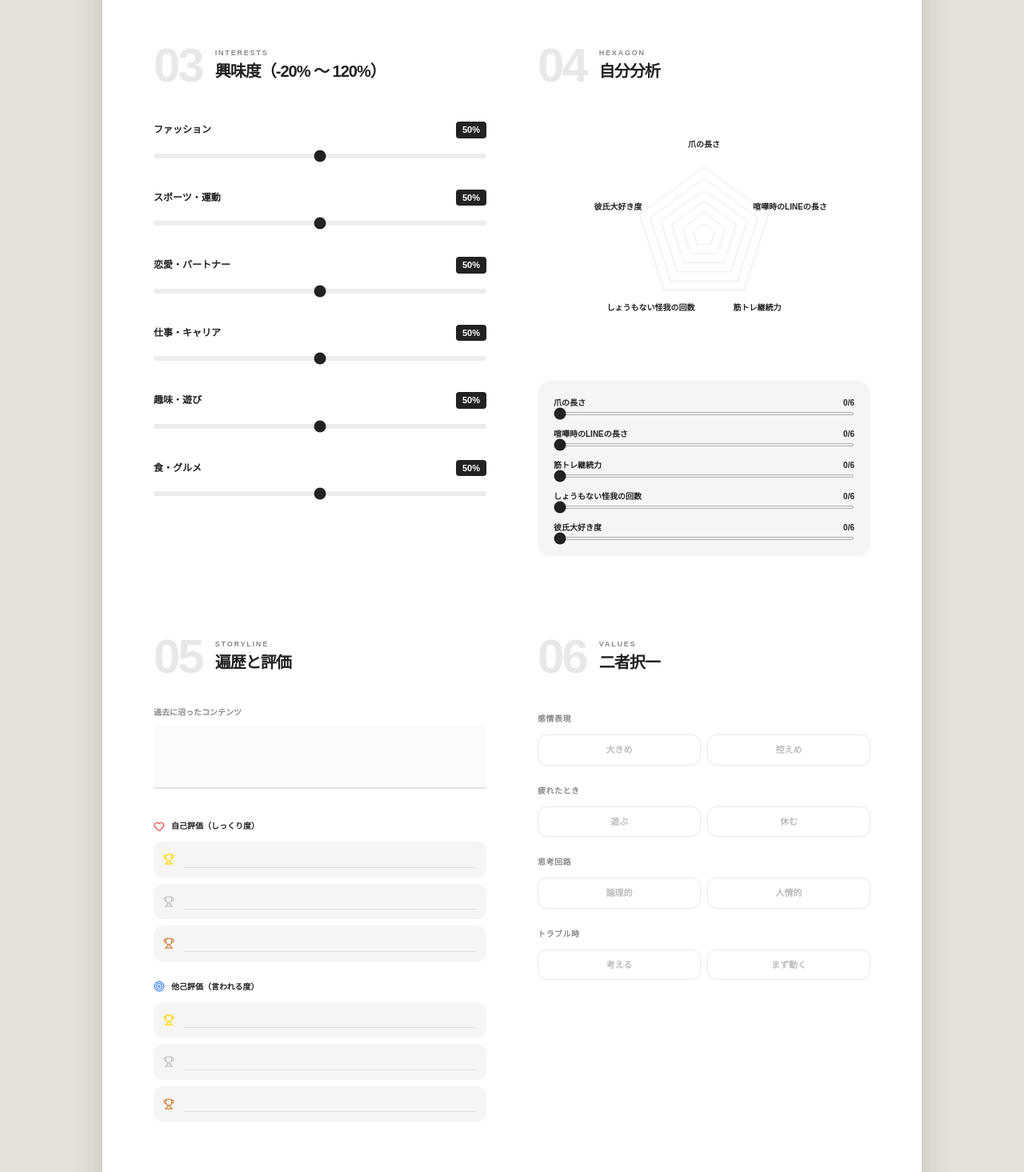
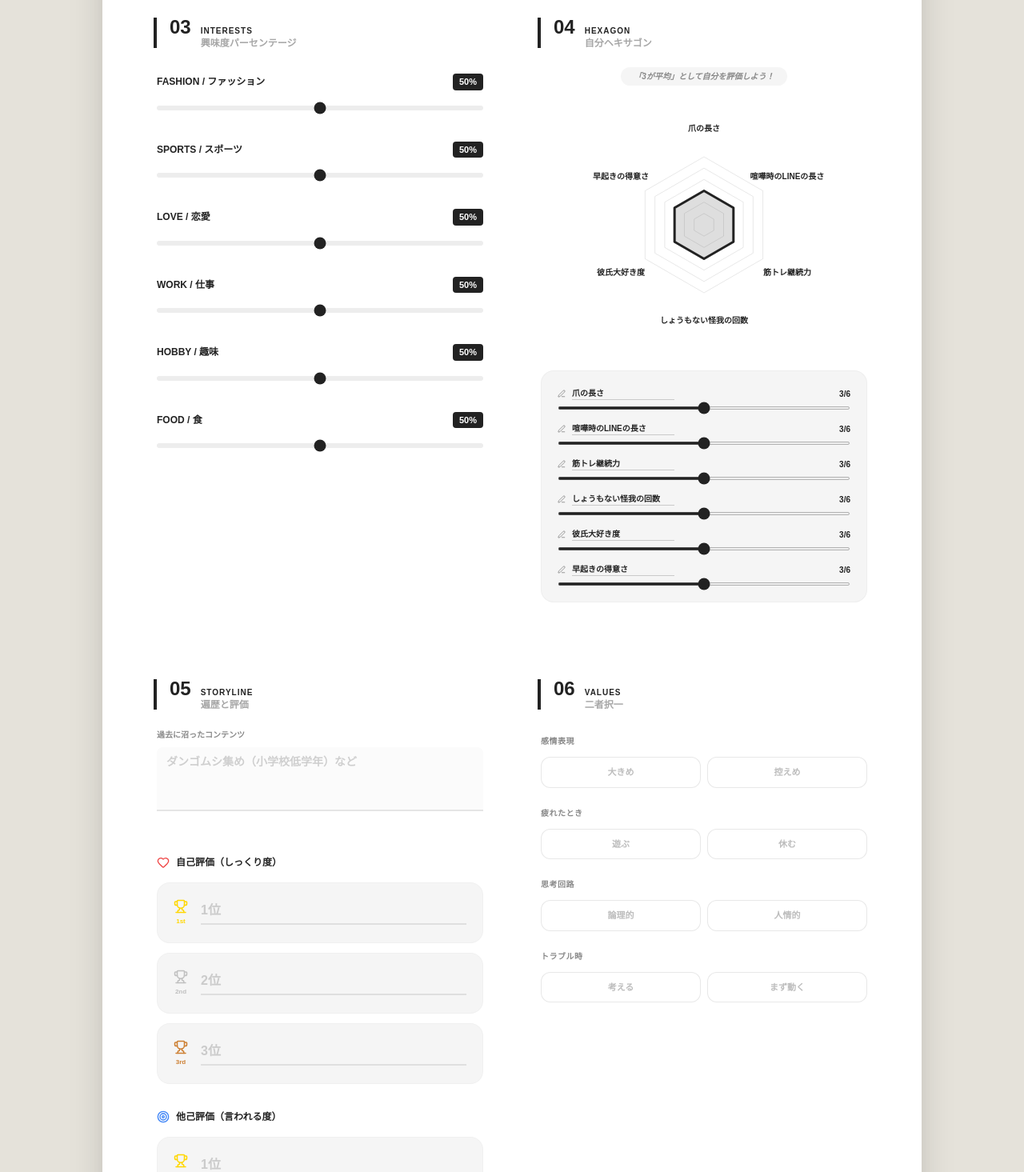
Before and after one commit to minomon893/m.-personal-space, a Next.js app: page /menu/profile in a window 1280 px wide. Shown: the part 940-2405 px from the top of the page at 80% size. Built offline with nearby package versions, Linux system fonts and the light colour scheme.

Commit message:
Fix: RankingSectionの重複定義を解消

```diff
--- a/src/app/menu/profile/page.js
+++ b/src/app/menu/profile/page.js
@@ -17,11 +17,12 @@ export default function HighContrastProfilePage() {
     interests: { fashion: 50, sports: 50, love: 50, work: 50, hobby: 50, food: 50 },
     history: "",
     hexagon: [
-      { label: "爪の長さ", val: 0 },
-      { label: "喧嘩時のLINEの長さ", val: 0 },
-      { label: "筋トレ継続力", val: 0 },
-      { label: "しょうもない怪我の回数", val: 0 },
-      { label: "彼氏大好き度", val: 0 }
+      { label: "爪の長さ", val: 3 },
+      { label: "喧嘩時のLINEの長さ", val: 3 },
+      { label: "筋トレ継続力", val: 3 },
+      { label: "しょうもない怪我の回数", val: 3 },
+      { label: "彼氏大好き度", val: 3 },
+      { label: "早起きの得意さ", val: 3 }
     ],
     eval: {
       self: ["", "", ""],
@@ -119,7 +120,7 @@ export default function HighContrastProfilePage() {
             <Section title="01" en="IDENTIFICATION" jp="基本情報">
               <Input label="Name / 名前" value={data.basic.name} placeholder="名前を入力" onChange={v => handleChange('basic.name', v)} isEditing={isEditing} />
               <div className="grid grid-cols-2 gap-4">
-                <Input label="Sex / 属性" value={data.basic.sexuality} placeholder="性自認等" onChange={v => handleChange('basic.sexuality', v)} isEditing={isEditing} />
+                <Input label="Sexuality / セクシュアリティ" value={data.basic.sexuality} placeholder="性自認、性表現等あれば" onChange={v => handleChange('basic.sexuality', v)} isEditing={isEditing} />
                 <Input label="MBTI" value={data.basic.mbti} placeholder="性格タイプ" onChange={v => handleChange('basic.mbti', v)} isEditing={isEditing} />
               </div>
               <div className="grid grid-cols-2 gap-4">
@@ -146,15 +147,15 @@ export default function HighContrastProfilePage() {
             </Section>
 
             {/* 03: Interests */}
-            <Section title="03" en="INTERESTS" jp="興味度（-20% 〜 120%）">
+            <Section title="03" en="INTERESTS" jp="興味度パーセンテージ">
               <div className="space-y-8 pt-2">
                 {[
-                  { k: 'fashion', l: 'ファッション' },
-                  { k: 'sports', l: 'スポーツ・運動' },
-                  { k: 'love', l: '恋愛・パートナー' },
-                  { k: 'work', l: '仕事・キャリア' },
-                  { k: 'hobby', l: '趣味・遊び' },
-                  { k: 'food', l: '食・グルメ' }
+                  { k: 'fashion', l: 'FASHION / ファッション' },
+                  { k: 'sports', l: 'SPORTS / スポーツ' },
+                  { k: 'love', l: 'LOVE / 恋愛' },
+                  { k: 'work', l: 'WORK / 仕事' },
+                  { k: 'hobby', l: 'HOBBY / 趣味' },
+                  { k: 'food', l: 'FOOD / 食' }
                 ].map(({ k, l }) => (
                   <div key={k} className="relative">
                     <div className="flex justify-between items-center mb-2">
@@ -179,16 +180,26 @@ export default function HighContrastProfilePage() {
             </Section>
 
             {/* 04: Hexagon Chart */}
-            <Section title="04" en="HEXAGON" jp="自分分析">
-              <div className="flex flex-col items-center overflow-hidden">
+            <Section title="04" en="HEXAGON" jp="自分ヘキサゴン">
+              <div className="flex flex-col items-center">
+                <p className="text-[10px] font-bold text-[#888888] mb-6 bg-[#F5F5F5] px-4 py-1 rounded-full italic">
+                  「3が平均」として自分を評価しよう！
+                </p>
                 <RadarChart data={data.hexagon} />
                 {isEditing && (
-                  <div className="grid grid-cols-1 gap-4 w-full bg-[#F5F5F5] p-5 rounded-2xl mt-8">
+                  <div className="grid grid-cols-1 gap-4 w-full bg-[#F5F5F5] p-5 rounded-2xl mt-8 border border-[#22222208]">
                     {data.hexagon.map((item, i) => (
-                      <div key={i} className="flex flex-col gap-1">
-                        <div className="flex justify-between text-[10px] font-black">
-                          <span>{item.label}</span>
-                          <span>{item.val}/6</span>
+                      <div key={i} className="flex flex-col gap-2">
+                        <div className="flex justify-between items-center text-[10px] font-black">
+                          <div className="flex items-center gap-2 text-[#222222]">
+                            <Edit3 size={10} className="text-[#888888]" />
+                            <input
+                              className="bg-transparent border-b border-[#22222233] focus:border-[#222222] outline-none w-32"
+                              value={item.label}
+                              onChange={e => handleHexChange(i, 'label', e.target.value)}
+                            />
+                          </div>
+                          <span className="font-mono">{item.val}/6</span>
                         </div>
                         <input type="range" min="0" max="6" step="1" value={item.val} onChange={e => handleHexChange(i, 'val', parseInt(e.target.value))} className="w-full h-1 accent-[#222222]" />
                       </div>
@@ -200,10 +211,17 @@ export default function HighContrastProfilePage() {
 
             {/* 05: Evaluation */}
             <Section title="05" en="STORYLINE" jp="遍歴と評価">
-              <Input label="過去に沼ったコンテンツ" value={data.history} isArea={true} onChange={v => handleChange('history', v)} isEditing={isEditing} />
-              <div className="grid grid-cols-1 gap-6 mt-8">
-                <RankingSection title="自己評価（しっくり度）" icon={<Heart size={14} className="text-[#EF4444]" />} type="self" items={data.eval.self} onUpdate={handleRankChange} isEditing={isEditing} />
-                <RankingSection title="他己評価（言われる度）" icon={<Target size={14} className="text-[#3B82F6]" />} type="others" items={data.eval.others} onUpdate={handleRankChange} isEditing={isEditing} />
+              <Input
+                label="過去に沼ったコンテンツ"
+                value={data.history}
+                isArea={true}
+                placeholder={"ダンゴムシ集め（小学校低学年）など"}
+                onChange={v => handleChange('history', v)}
+                isEditing={isEditing}
+              />
+              <div className="grid grid-cols-1 gap-8 mt-12">
+                <RankingSection title="自己評価（しっくり度）" icon={<Heart size={16} className="text-[#EF4444]" />} type="self" items={data.eval.self} onUpdate={handleRankChange} isEditing={isEditing} />
+                <RankingSection title="他己評価（言われる度）" icon={<Target size={16} className="text-[#3B82F6]" />} type="others" items={data.eval.others} onUpdate={handleRankChange} isEditing={isEditing} />
               </div>
             </Section>
 
@@ -246,15 +264,44 @@ export default function HighContrastProfilePage() {
 
 function Section({ title, en, jp, children }) {
   return (
-    <div className="relative w-full">
-      <div className="flex items-center gap-4 mb-8">
-        <span className="text-4xl md:text-6xl font-black text-[#2222221A] leading-none tracking-tighter">{title}</span>
+    <section className="flex flex-col gap-6">
+      <div className="flex items-baseline gap-3 border-l-4 border-[#222222] pl-4">
+        <span className="text-xl md:text-2xl font-black font-mono leading-none">{title}</span>
         <div className="flex flex-col">
-          <span className="text-[9px] font-black tracking-[0.2em] text-[#888888] uppercase">{en}</span>
-          <h2 className="text-[16px] md:text-[20px] font-black text-[#222222] tracking-tighter">{jp}</h2>
+          <span className="text-[10px] font-black tracking-widest text-[#222222] uppercase leading-none mb-1">{en}</span>
+          <span className="text-[12px] font-bold text-[#22222266] leading-none">{jp}</span>
         </div>
       </div>
-      {children}
+      <div className="px-1">{children}</div>
+    </section>
+  );
+}
+
+function RankingSection({ title, icon, type, items, onUpdate, isEditing }) {
+  const ranks = [{ label: "1st", color: "#FFD700" }, { label: "2nd", color: "#C0C0C0" }, { label: "3rd", color: "#CD7F32" }];
+  return (
+    <div className="w-full">
+      <p className="text-[12px] font-black mb-4 uppercase flex items-center gap-2">{icon} {title}</p>
+      <div className="space-y-3">
+        {items.map((val, i) => (
+          <div key={i} className="flex items-center gap-4 bg-[#F5F5F5] p-5 rounded-2xl border border-[#22222205]">
+            <div className="flex flex-col items-center justify-center">
+               <Trophy size={18} style={{ color: ranks[i].color }} />
+               <span className="text-[8px] font-mono font-bold mt-1" style={{ color: ranks[i].color }}>{ranks[i].label}</span>
+            </div>
+            {isEditing ? (
+              <input
+                className="flex-1 bg-transparent border-b-2 border-[#2222221A] text-[16px] font-black outline-none focus:border-[#222222] pb-1 placeholder:text-[#22222233]"
+                value={val}
+                onChange={e => onUpdate(type, i, e.target.value)}
+                placeholder={`${i+1}位`}
+              />
+            ) : (
+              <span className="text-[16px] font-black">{val || "---"}</span>
+            )}
+          </div>
+        ))}
+      </div>
     </div>
   );
 }
@@ -281,8 +328,8 @@ function RadarChart({ data }) {
       <polygon points={points} fill="#222222" fillOpacity={0.15} stroke="#222222" strokeWidth={3} strokeLinejoin="round" />
       {data.map((item, i) => {
         const angle = (Math.PI * 2 / data.length) * i - Math.PI / 2;
-        const x = center + (radius + 28) * Math.cos(angle);
-        const y = center + (radius + 28) * Math.sin(angle);
+        const x = center + (radius + 35) * Math.cos(angle);
+        const y = center + (radius + 35) * Math.sin(angle);
         return (
           <text key={i} x={x} y={y} textAnchor="middle" className="text-[10px] font-black fill-[#222222]" dominantBaseline="middle">
             {item.label}
@@ -293,36 +340,15 @@ function RadarChart({ data }) {
   );
 }
 
-function RankingSection({ title, icon, type, items, onUpdate, isEditing }) {
-  const ranks = [{ label: "1st", color: "#FFD700" }, { label: "2nd", color: "#C0C0C0" }, { label: "3rd", color: "#CD7F32" }];
-  return (
-    <div className="w-full">
-      <p className="text-[10px] font-black mb-3 uppercase flex items-center gap-2">{icon} {title}</p>
-      <div className="space-y-2">
-        {items.map((val, i) => (
-          <div key={i} className="flex items-center gap-3 bg-[#F5F5F5] p-3 rounded-xl">
-            <Trophy size={14} style={{ color: ranks[i].color }} />
-            {isEditing ? (
-              <input className="flex-1 bg-transparent border-b border-[#2222221A] text-[13px] font-bold outline-none" value={val} onChange={e => onUpdate(type, i, e.target.value)} />
-            ) : (
-              <span className="text-[13px] font-bold">{val || "---"}</span>
-            )}
-          </div>
-        ))}
-      </div>
-    </div>
-  );
-}
-
 function Input({ label, value, onChange, isEditing, isArea = false, placeholder }) {
   return (
     <div className="mb-6 w-full">
       <p className="text-[10px] font-black mb-2 uppercase text-[#888888]">{label}</p>
       {isEditing ? (
         isArea ? (
-          <textarea className="w-full bg-[#FBFBFB] border-b-2 border-[#2222221A] py-2 px-3 text-[14px] font-bold min-h-[80px] rounded-t-lg outline-none focus:border-[#222222] resize-none" placeholder={placeholder} value={value} onChange={e => onChange(e.target.value)} />
+          <textarea className="w-full bg-[#FBFBFB] border-b-2 border-[#2222221A] py-2 px-3 text-[14px] font-bold min-h-[80px] rounded-t-lg outline-none focus:border-[#222222] resize-none placeholder:text-[#22222233]" placeholder={placeholder} value={value} onChange={e => onChange(e.target.value)} />
         ) : (
-          <input className="w-full bg-[#FBFBFB] border-b-2 border-[#2222221A] py-2 px-3 text-[14px] font-bold rounded-t-lg outline-none focus:border-[#222222]" placeholder={placeholder} value={value} onChange={e => onChange(e.target.value)} />
+          <input className="w-full bg-[#FBFBFB] border-b-2 border-[#2222221A] py-2 px-3 text-[14px] font-bold rounded-t-lg outline-none focus:border-[#222222] placeholder:text-[#22222233]" placeholder={placeholder} value={value} onChange={e => onChange(e.target.value)} />
         )
       ) : (
         <p className="text-[14px] font-bold py-2 border-b-2 border-transparent min-h-[30px] whitespace-pre-wrap">{value || "---"}</p>
```
